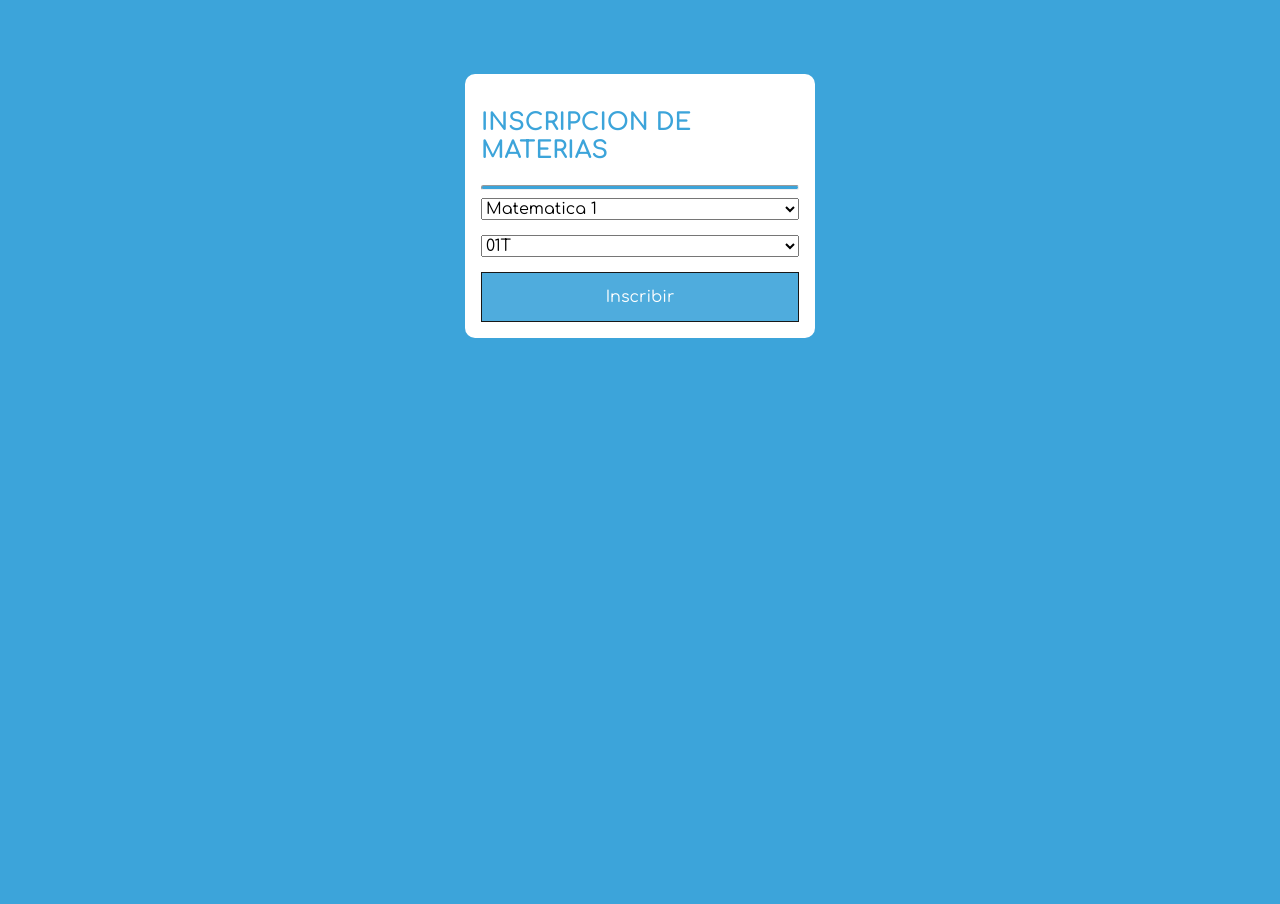
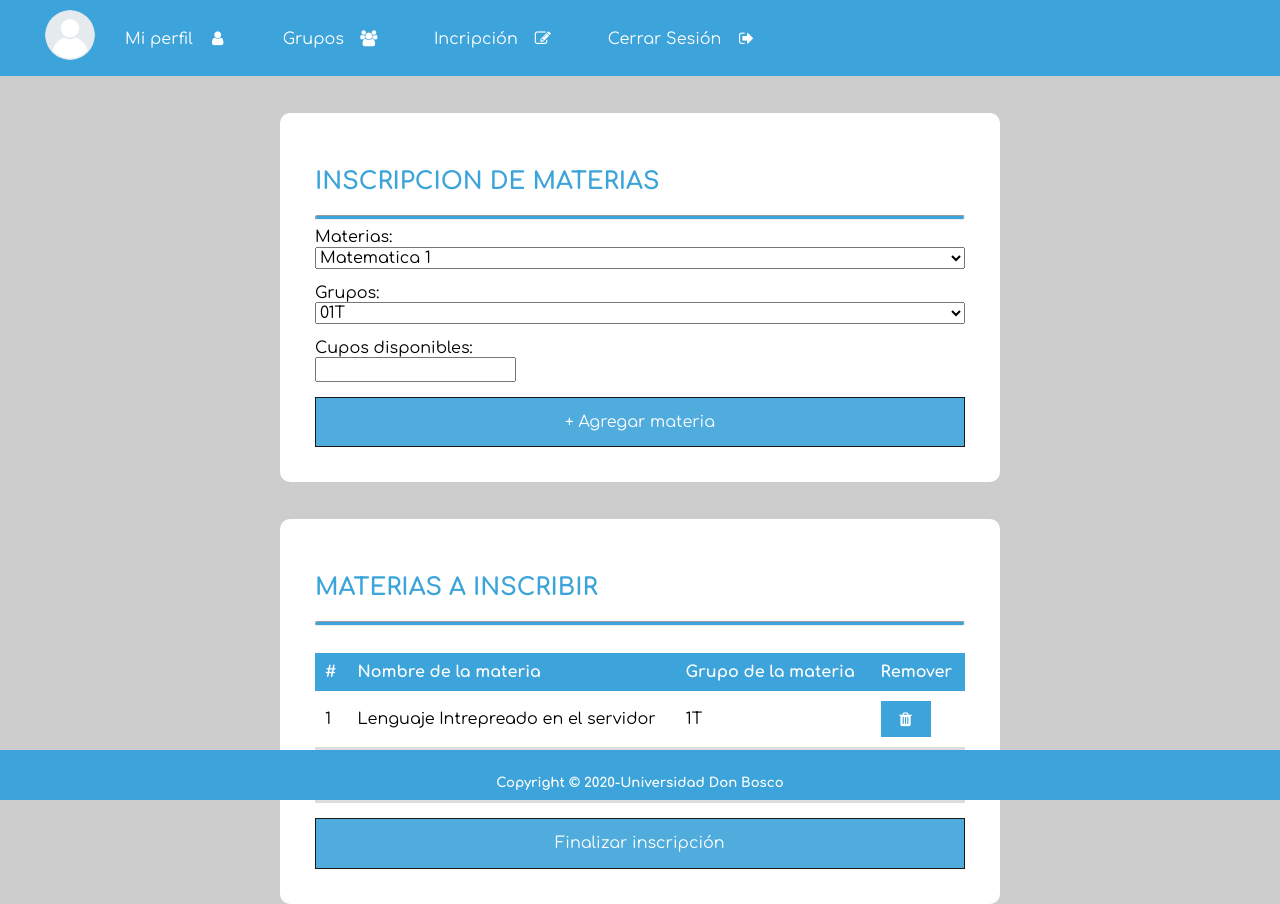
Before and after one commit to jaimenavarrete/proyecto-catedra-lis, a PHP site: page /views/inscripcon_materias.php in a window 1280 px wide. Before the commit the page ends 338 px from the top, so only its background shows below. Run offline with PHP 8.4, Linux system fonts and the light colour scheme.

Commit message:
Creacion de la pagina grupos de informacion de materias

```diff
--- a/css/styles.css
+++ b/css/styles.css
@@ -31,7 +31,7 @@ float: left;
 }
 
 #cerrar{
-  padding-left:33em;
+ float: right;
 
 }
 /***********************************************************************************************************************************************/
@@ -69,12 +69,15 @@ float: left;
 }
 /************************************************************************************************************************************************/
 #creditos{
-  position: absolute;
-  width: 1349px;
-  height: 66px;
-  left: 0px;
-  top: 1200px;
-  background: #3CA4DA;
+    background-color:#3CA4DA;
+    width: 100%;
+    height: 50px;
+    position: fixed;
+    text-align: center;
+    color: white;
+    bottom: 0;
+    padding: 3px;
+    clear: both;
 }
 #line{
     height: 5px;
@@ -108,7 +111,7 @@ h1{
 
 
 h2{
-    color: #3CA4DA;;
+    color: #3CA4DA;
 }
 
 h4 {
@@ -129,6 +132,21 @@ h5 {
   margin-bottom: 15px;
 }
 
+.input-container-repo {
+  display: flex;
+  height: 20px;
+  margin-bottom: 15px;
+  box-sizing: border-box;
+  float:left;margin-left:8em;
+}
+
+#btn-repo{
+  width: 200px;
+  height: 47px;
+  margin-left: 10px;
+  margin-top: 100px;
+}
+
 .icon {
   padding: 10px;
   background: #3CA4DA;;
@@ -136,6 +154,7 @@ h5 {
   min-width: 50px;
   text-align: center;
 }
+
 
 .input-field {
   width: 100%;
@@ -161,7 +180,7 @@ h5 {
 }
 .btne {
   background-color: white;
-  color: #3CA4DA;;
+  color: #3CA4DA;
   padding: 15px 20px;
   cursor: pointer;
   width: 100%;
@@ -174,13 +193,17 @@ h5 {
   background: #E5E5E5;
 }
 
+#fondo h1{
+  color: #258AC1;
+  text-align: center;
+}
 #freg{
-    background-color: #3CA4DA;
+    background-color: #cdcdcd;
 }
 /*Formulario Registrar y Inicio Sesion*/
 #formr {
-  width:350px;
-	padding:16px;
+  width:720px;
+	padding:35px;
 	border-radius:10px;
 	margin:auto;
 	background-color:#fff;
@@ -262,3 +285,26 @@ h5 {
   overflow:hidden;
 }
 /************************************************************************************************************************************************/
+/*Tablas*/
+
+.input-container .tablas{
+  width: 100%;
+  text-align: left;
+  border-collapse: collapse;
+
+}
+
+ th,td{
+
+padding: 10px;
+}
+
+thead{
+  background-color:#3CA4DA ;
+  color: white;
+}
+tr:nth-child(even){
+  background-color: #ddd;
+}
+
+/************************************************************************************************************************************************/
--- a/views/Perfil.php
+++ b/views/Perfil.php
@@ -82,7 +82,7 @@
      </div>
     </article>
     </section>
-    <br><br><br>
+
     <div id="creditos">
         <h5>Copyright © 2020-Universidad Don Bosco</h5>
     </div>
--- a/views/inscripcon_materias.php
+++ b/views/inscripcon_materias.php
@@ -10,9 +10,20 @@
     <link href="https://fonts.googleapis.com/css2?family=Comfortaa:wght@300;400;500;600;700&display=swap" rel="stylesheet">
 </head>
 <body id="freg">
+<div id="navegador">
+    <nav>
+    <ul>
+  <li><img class="circular--squaremin" src="img/user.png" /></li>
+ <li><a href="Perfil.php">Mi perfil<i class="fa fa-user icon"></i></a></li>
+ <li><a href="Grupos.php">Grupos<i class="fa fa-users icon"></i></a></li>
+ <li><a href="inscripcon_materias.php">Incripción<i class="fa fa-pencil-square-o icon"></i></a></li>
+ <li id="cerrar"><a href="login.php">Cerrar Sesión<i class="fa fa-sign-out icon"></i> </a></li>
+ </ul>
+ </nav>
+ </div>
 <br>
-<br>
-<br>
+
+
 <br>
     <section>
     <article>
@@ -23,8 +34,8 @@
     <hr id="line">
     </div>
 
+    <div>Materias:</div>
     <div class="input-container">
-
     <select name="materias" id="materias">
     <option value="">Matematica 1</option>
     <option value="">Matematica 2</option>
@@ -32,6 +43,7 @@
     </select>
     </div>
 
+    <div>Grupos:</div>
     <div class="input-container">
     <select name="grupo" id="grupo">
     <option value="">01T</option>
@@ -40,13 +52,59 @@
     </select>
     </div>
 
+    <div>Cupos disponibles:</div>
+    <div class="input-container">
+        <input type="text" name="cupos" id="cupos">
+    </div>
 
 
-    <button type="submit" class="btn">Inscribir</button>
+
+    <button type="submit" class="btn">+ Agregar materia</button>
 
     </form>
     </div>
     </article>
     </section>
+
+<br><br>
+    <section>
+    <article>
+    <div id="formr">
+    <form action="" class="form-horizontal" name="formulario" id="salario">
+    <div>
+    <h2>MATERIAS A INSCRIBIR</h2>
+    <hr id="line">
+    </div>
+    <br>
+    <div class="input-container">
+        <table class="tablas">
+            <thead>
+                <tr>
+                    <th>#</th><th>Nombre de la materia</th><th>Grupo de la materia</th><th>Remover</th>
+                </tr>
+            </thead>
+          <tr>
+              <td>1</td><td>Lenguaje Intrepreado en el servidor</td><td>1T</td><td><a href="http://"><i class="fa fa-trash icon"></i></a></td>
+          </tr>
+          <tr>
+              <td>1</td><td>Lenguaje Intrepreado en el servidor</td><td>10T</td><td><a href="http://"><i class="fa fa-trash icon"></i></a></td>
+          </tr>
+        </table>
+    </div>
+
+
+
+    <button type="submit" class="btn">Finalizar inscripción</button>
+
+    </form>
+    </div>
+    </article>
+    </section>
+
+
+
+    <div id="creditos">
+   <h5>Copyright © 2020-Universidad Don Bosco</h5>
+    </div>
 </body>
 </html>
```
Also changed, not shown: views/grupos.php (added, +55 -0 lines).
